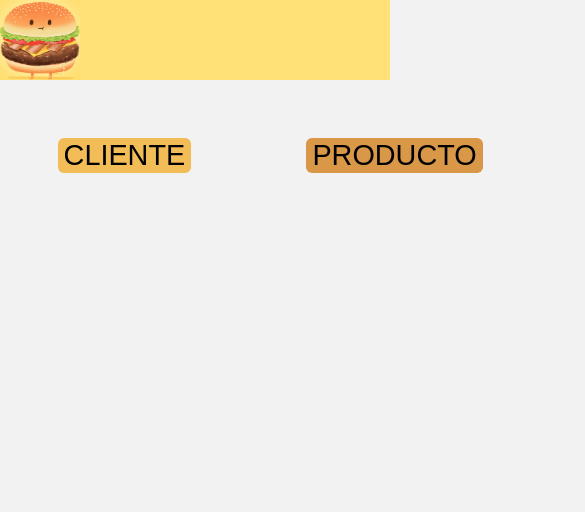
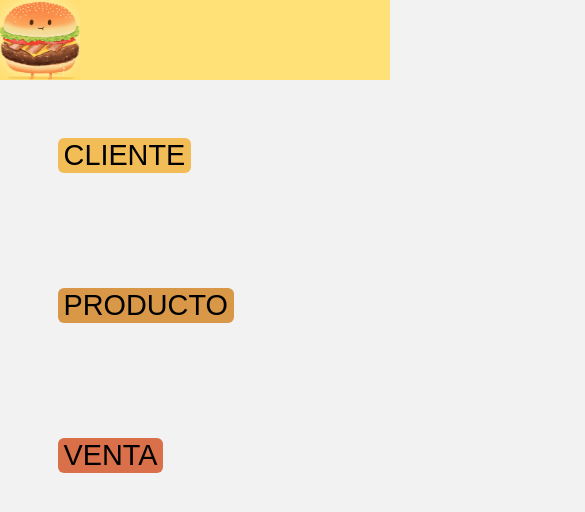
Before and after one commit to CintiaLeal/Pre-Laboratorio-RIA, an Angular app: page / in a window 390 px wide. Shown: the top 512 px of the page, 585 px wide, since content can reach past the window. Built offline with nearby package versions, Linux system fonts and the light colour scheme.

Commit message:
Home responsive: mostlyFluid

```diff
--- a/src/app/home/home.component.css
+++ b/src/app/home/home.component.css
@@ -31,6 +31,37 @@
   background-color: #f2bc5796;
 }
 
-.div{
+.conteiner{
   display: flex;
+  flex-wrap: wrap;
 }
+
+.c1,.c2,.c3{
+  width: 100%;
+  min-width: 150px;
+  height: 150px;
+}
+/* @media (min-width: 600px) {
+  .c1,
+  .c2,
+  .c3 {
+    width: 100%;
+  }
+} */
+@media (min-width: 800px) {
+  .container {
+    width: 800px;
+    margin-left: auto;
+    margin-right: auto;
+  }
+  .c1 {
+    width: 30%;
+  }
+  .c2 {
+    width: 30%;
+  }
+  .c3{
+    width: 30%;
+  }
+
+}
--- a/src/app/home/home.component.html
+++ b/src/app/home/home.component.html
@@ -1,6 +1,12 @@
 
-<div class="div">
+<main class="conteiner">
+<div clas="c1">
     <button routerLink="/cliente" class="btnHome btnHomeCliente">CLIENTE</button>
+</div>
+<div clas="c2">
     <button routerLink="/producto" class="btnHome btnHomeProducto">PRODUCTO</button>
+</div>
+<div clas="c3">
     <button routerLink="/vende" class="btnHome btnHomeVenta">VENTA</button>
 </div>
+</main>
```
